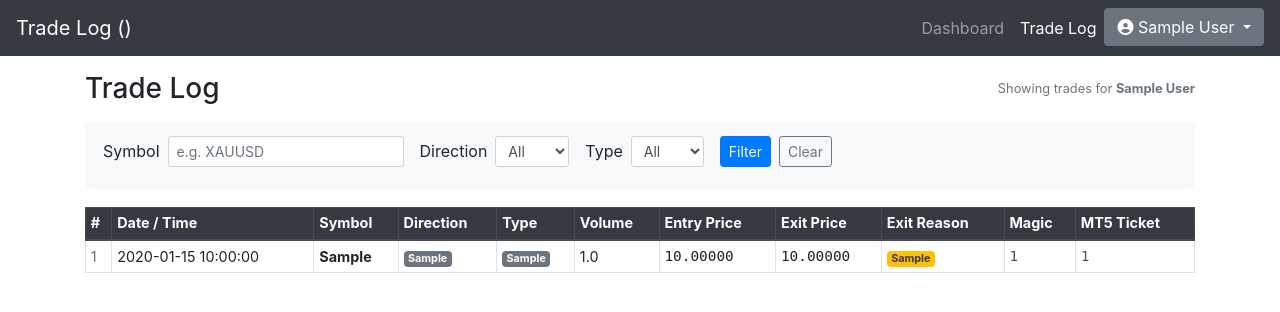
After one commit to Adnovation01/supertrend-algo, a Flask app: page /trades in a window 1280 px wide. The commit adds this page. Shown: the top 312 px of the page. Run offline with Flask 3, Linux system fonts and the light colour scheme; a user stored in the database is signed in; tables that the repository leaves empty hold one stand-in row (values such as "Sample post"); parts of the project's set-up code (start-up, migrations or seed data) failed here and were passed over; some libraries are stand-ins or nearby versions.

Commit message:
Add trade log page with filters and pagination
Co-Authored-By: Claude Sonnet 4.6 <noreply@anthropic.com>

```diff
--- a/web/templates/dashboard.html
+++ b/web/templates/dashboard.html
@@ -80,7 +80,10 @@
 </div>
 {% endblock %}
 {% block navbartitle %}Dashboard{% endblock %}
-{% block navbarlinks %}{% endblock %}
+{% block navbarlinks %}
+<a class="nav-item nav-link active" href="/">Dashboard</a>
+<a class="nav-item nav-link" href="/trades">Trade Log</a>
+{% endblock %}
 {% block jslinks %}
 <script src="{{url_for('static', filename='dashboard.js')}}"></script>
 {% endblock %}
--- /dev/null
+++ b/web/templates/trades.html
@@ -0,0 +1,164 @@
+{% extends "base.html" %}
+{% block title %}Trade Log{% endblock %}
+{% block navbartitle %}Trade Log{% endblock %}
+
+{% block css %}
+<style>
+  .badge-long  { background-color: #28a745; color: #fff; }
+  .badge-short { background-color: #dc3545; color: #fff; }
+  .badge-entry { background-color: #007bff; color: #fff; }
+  .badge-exit  { background-color: #6c757d; color: #fff; }
+  .filter-bar  { background: #f8f9fa; padding: 14px 18px; border-radius: 6px; margin-bottom: 18px; }
+  .table td, .table th { vertical-align: middle; font-size: 0.9rem; }
+  .ticket-col  { font-family: monospace; font-size: 0.82rem; color: #555; }
+  .price-col   { font-family: monospace; }
+  .summary-cards .card { border-radius: 8px; }
+  .pnl-pos { color: #28a745; font-weight: 600; }
+  .pnl-neg { color: #dc3545; font-weight: 600; }
+</style>
+{% endblock %}
+
+{% block content %}
+<div class="d-flex justify-content-between align-items-center mt-3 mb-3">
+  <h3 class="mb-0">Trade Log</h3>
+  <small class="text-muted">Showing trades for <strong>{{ user.name }}</strong></small>
+</div>
+
+<!-- Filter Bar -->
+<div class="filter-bar">
+  <form method="GET" action="/trades" class="form-inline">
+    <div class="form-group mr-3 mb-2">
+      <label class="mr-2">Symbol</label>
+      <input type="text" name="symbol" class="form-control form-control-sm" placeholder="e.g. XAUUSD" value="{{ symbol }}">
+    </div>
+    <div class="form-group mr-3 mb-2">
+      <label class="mr-2">Direction</label>
+      <select name="direction" class="form-control form-control-sm">
+        <option value="">All</option>
+        <option value="long"  {% if direction == 'long'  %}selected{% endif %}>Long</option>
+        <option value="short" {% if direction == 'short' %}selected{% endif %}>Short</option>
+      </select>
+    </div>
+    <div class="form-group mr-3 mb-2">
+      <label class="mr-2">Type</label>
+      <select name="entry_exit" class="form-control form-control-sm">
+        <option value="">All</option>
+        <option value="entry" {% if entry_exit == 'entry' %}selected{% endif %}>Entry</option>
+        <option value="exit"  {% if entry_exit == 'exit'  %}selected{% endif %}>Exit</option>
+      </select>
+    </div>
+    <button type="submit" class="btn btn-primary btn-sm mb-2 mr-2">Filter</button>
+    <a href="/trades" class="btn btn-outline-secondary btn-sm mb-2">Clear</a>
+  </form>
+</div>
+
+{% if trades %}
+<!-- Trade Table -->
+<div class="table-responsive">
+  <table class="table table-bordered table-hover table-sm">
+    <thead class="thead-dark">
+      <tr>
+        <th>#</th>
+        <th>Date / Time</th>
+        <th>Symbol</th>
+        <th>Direction</th>
+        <th>Type</th>
+        <th>Volume</th>
+        <th>Entry Price</th>
+        <th>Exit Price</th>
+        <th>Exit Reason</th>
+        <th>Magic</th>
+        <th>MT5 Ticket</th>
+      </tr>
+    </thead>
+    <tbody>
+      {% for trade in trades %}
+      <tr>
+        <td class="text-muted">{{ trade.id }}</td>
+        <td>{{ trade.datetime.strftime('%Y-%m-%d %H:%M:%S') }}</td>
+        <td><strong>{{ trade.symbol or '—' }}</strong></td>
+        <td>
+          {% if trade.direction == 'long' %}
+            <span class="badge badge-long">LONG</span>
+          {% elif trade.direction == 'short' %}
+            <span class="badge badge-short">SHORT</span>
+          {% else %}
+            <span class="badge badge-secondary">{{ trade.direction or '—' }}</span>
+          {% endif %}
+        </td>
+        <td>
+          {% if trade.entry_exit == 'entry' %}
+            <span class="badge badge-entry">ENTRY</span>
+          {% elif trade.entry_exit == 'exit' %}
+            <span class="badge badge-exit">EXIT</span>
+          {% else %}
+            <span class="badge badge-secondary">{{ trade.entry_exit or '—' }}</span>
+          {% endif %}
+        </td>
+        <td>{{ trade.volume if trade.volume is not none else '—' }}</td>
+        <td class="price-col">{{ '%.5f' % trade.entry_price if trade.entry_price else '—' }}</td>
+        <td class="price-col">{{ '%.5f' % trade.exit_price  if trade.exit_price  else '—' }}</td>
+        <td>
+          {% if trade.exit_reason %}
+            <span class="badge badge-warning text-dark">{{ trade.exit_reason }}</span>
+          {% else %}
+            —
+          {% endif %}
+        </td>
+        <td class="ticket-col">{{ trade.magic or '—' }}</td>
+        <td class="ticket-col">{{ trade.mt5_ticket or '—' }}</td>
+      </tr>
+      {% endfor %}
+    </tbody>
+  </table>
+</div>
+
+<!-- Pagination -->
+{% if pagination.pages > 1 %}
+<nav>
+  <ul class="pagination pagination-sm justify-content-center">
+    {% if pagination.has_prev %}
+      <li class="page-item">
+        <a class="page-link" href="{{ url_for('views.trades', page=pagination.prev_num, symbol=symbol, direction=direction, entry_exit=entry_exit) }}">« Prev</a>
+      </li>
+    {% else %}
+      <li class="page-item disabled"><span class="page-link">« Prev</span></li>
+    {% endif %}
+
+    {% for p in pagination.iter_pages(left_edge=2, right_edge=2, left_current=2, right_current=2) %}
+      {% if p %}
+        <li class="page-item {% if p == pagination.page %}active{% endif %}">
+          <a class="page-link" href="{{ url_for('views.trades', page=p, symbol=symbol, direction=direction, entry_exit=entry_exit) }}">{{ p }}</a>
+        </li>
+      {% else %}
+        <li class="page-item disabled"><span class="page-link">…</span></li>
+      {% endif %}
+    {% endfor %}
+
+    {% if pagination.has_next %}
+      <li class="page-item">
+        <a class="page-link" href="{{ url_for('views.trades', page=pagination.next_num, symbol=symbol, direction=direction, entry_exit=entry_exit) }}">Next »</a>
+      </li>
+    {% else %}
+      <li class="page-item disabled"><span class="page-link">Next »</span></li>
+    {% endif %}
+  </ul>
+</nav>
+<p class="text-center text-muted small">
+  Page {{ pagination.page }} of {{ pagination.pages }} — {{ pagination.total }} total trades
+</p>
+{% endif %}
+
+{% else %}
+<div class="alert alert-info mt-4">
+  No trades found{% if symbol or direction or entry_exit %} matching your filters{% endif %}.
+  Trades are logged automatically when TradingView signals are received.
+</div>
+{% endif %}
+
+{% endblock %}
+
+{% block navbarlinks %}
+<a class="nav-item nav-link" href="/">Dashboard</a>
+<a class="nav-item nav-link active" href="/trades">Trade Log</a>
+{% endblock %}
--- a/web/views.py
+++ b/web/views.py
@@ -1,10 +1,10 @@
-from flask import Blueprint, render_template, flash
+from flask import Blueprint, render_template, flash, request
 from flask_login import login_required, current_user
 
 from utils.shared import shared_obj, lg, cy, ye, r, n
 from utils.mt5_manager import mt5_manager
 from web import db
-from .models import MT5Account, ProfileForm, MT5ApiForm
+from .models import MT5Account, ProfileForm, MT5ApiForm, Trade
 
 views = Blueprint('views', __name__)
 
@@ -126,6 +126,35 @@ def mt5_reconnect():
     )
 
 
+@views.route('/trades', methods=['GET'])
+@login_required
+def trades():
+    page        = request.args.get('page', 1, type=int)
+    symbol      = request.args.get('symbol', '').strip()
+    direction   = request.args.get('direction', '').strip()
+    entry_exit  = request.args.get('entry_exit', '').strip()
+
+    query = Trade.query.filter_by(user_id=current_user.id)
+    if symbol:
+        query = query.filter(Trade.symbol.ilike(f'%{symbol}%'))
+    if direction:
+        query = query.filter(Trade.direction == direction)
+    if entry_exit:
+        query = query.filter(Trade.entry_exit == entry_exit)
+
+    pagination = query.order_by(Trade.datetime.desc()).paginate(page=page, per_page=25, error_out=False)
+
+    return render_template(
+        'trades.html',
+        user=current_user,
+        pagination=pagination,
+        trades=pagination.items,
+        symbol=symbol,
+        direction=direction,
+        entry_exit=entry_exit,
+    )
+
+
 @views.route('/alert_webhook', methods=['POST'])
 def alert_webhook():
     return "test"
```
